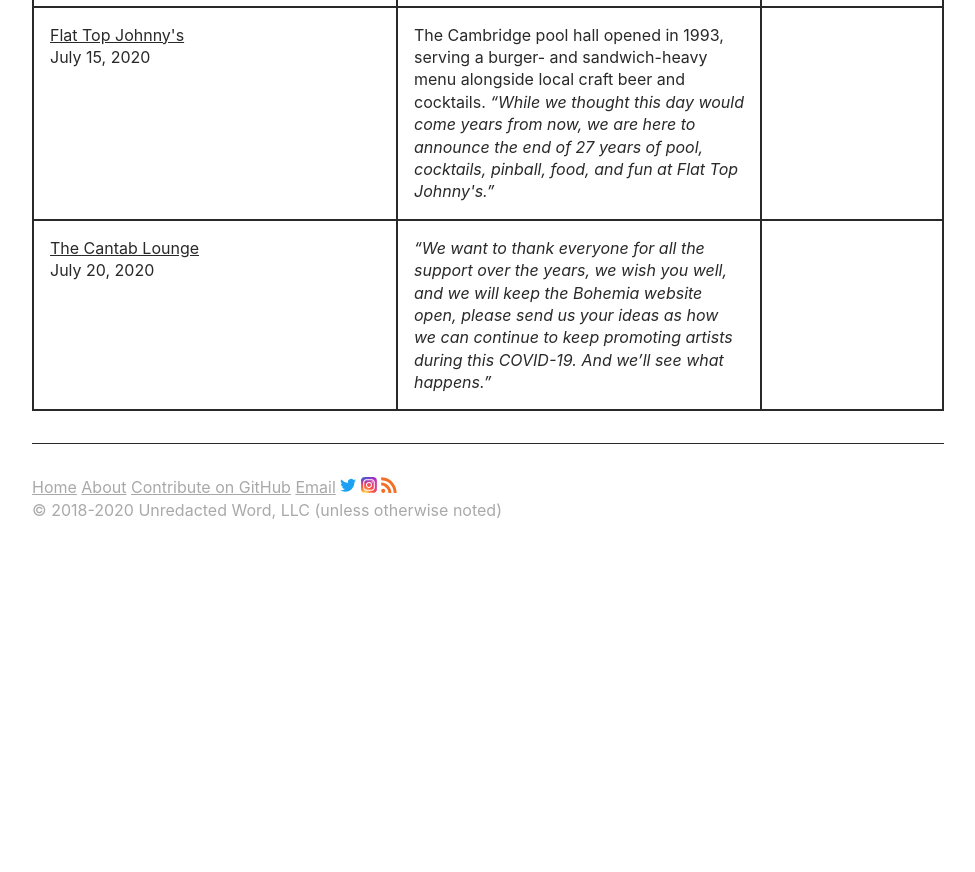
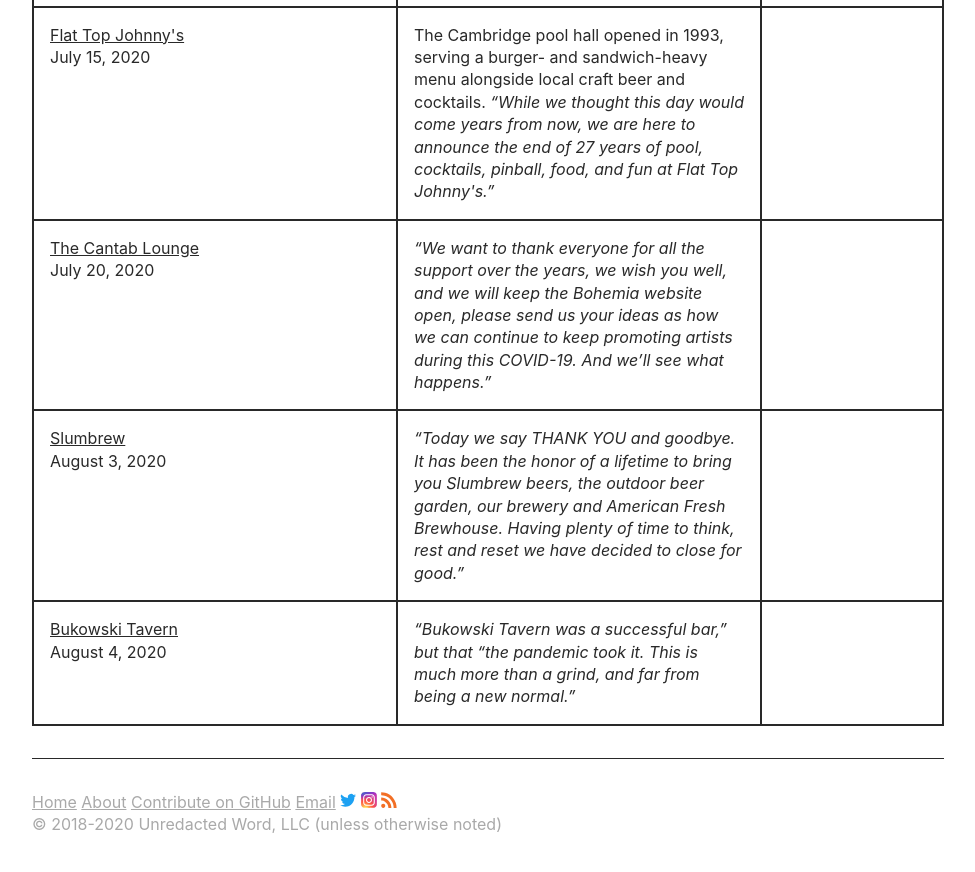
Before and after one commit to unredacted-word/katamari-restaurants, a Jekyll site: the page built from index.md, in a window 1280 px wide and 900 px high, scrolled down 4456 px. Shown: the top 872 px of the window, without its empty margins (152-1127 px from the left). Built offline with Jekyll 4.4.1, drawn with Linux system fonts in a browser that asks for light colours; before the commit the page ends 5041 px from its top, so only the background shows below that.

Commit message:
Added slumbrew and buks

```diff
--- a/_data/companies.yml
+++ b/_data/companies.yml
@@ -187,3 +187,21 @@ cantab:
     well, and we will keep the Bohemia website open, please send us your ideas
     as how we can continue to keep promoting artists during this COVID-19.
     And we’ll see what happens.</q>
+
+slumbrew:
+  name: "Slumbrew"
+  date: 2020-08-03 20:30:00
+  url: https://twitter.com/Slumbrew/status/1290321734999126016
+  notes: >
+    <q>Today we say THANK YOU and goodbye. It has been the honor of a lifetime
+    to bring you Slumbrew beers, the outdoor beer garden, our brewery and American
+    Fresh Brewhouse. Having plenty of time to think, rest and reset we have
+    decided to close for good.</q>
+
+buks:
+  name: "Bukowski Tavern"
+  date: 2020-08-04 20:30:00
+  url: https://www.boston.com/food/restaurants/2020/08/04/bukowski-tavern-cambridge-closed
+  notes: >
+    <q>Bukowski Tavern was a successful bar,” but that “the pandemic took it.
+    This is much more than a grind, and far from being a new normal.</q>
```
